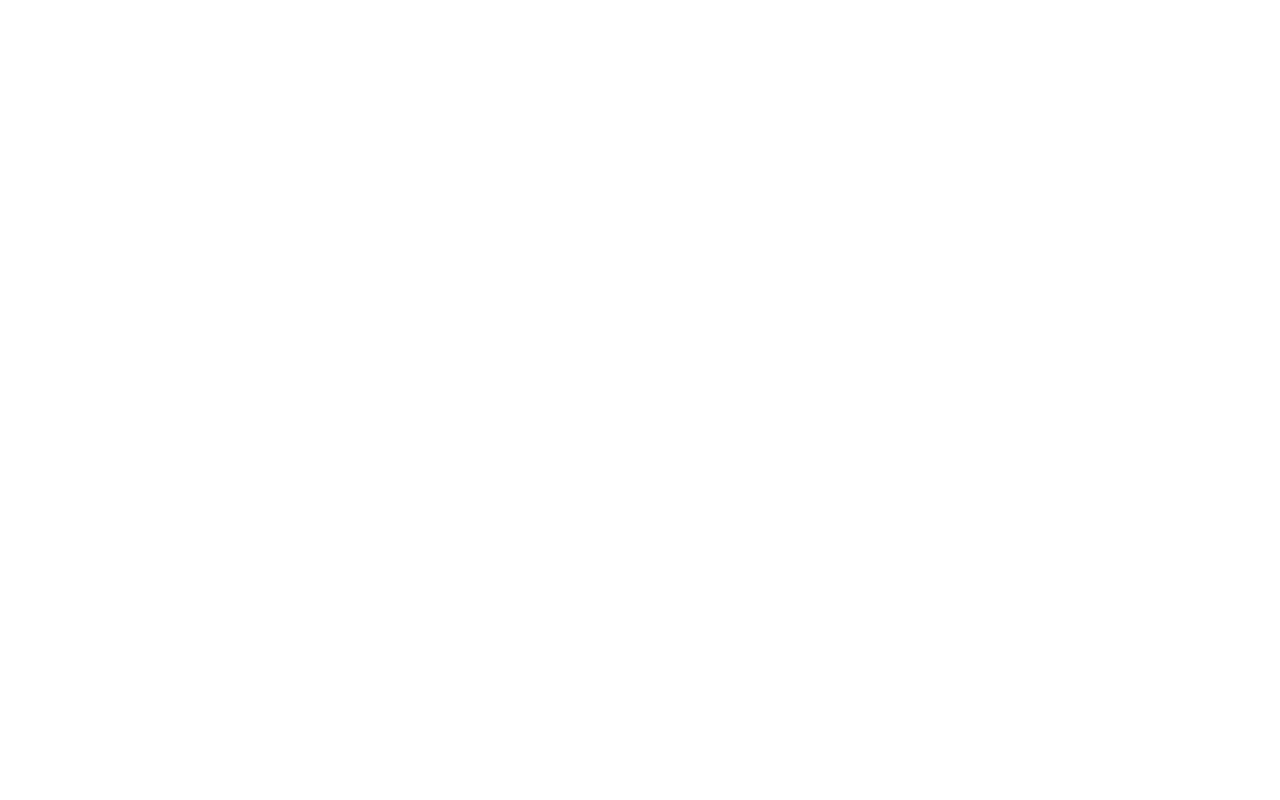
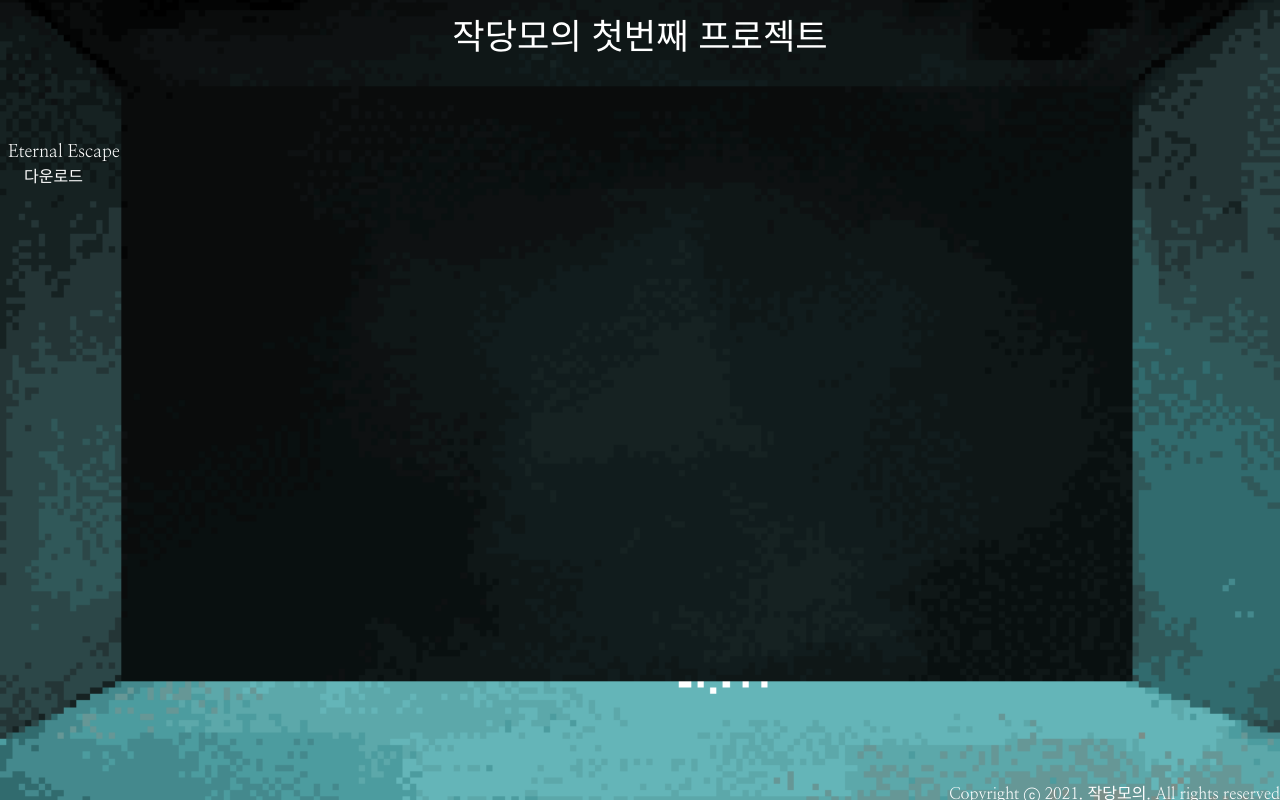
Before and after one commit to Jakdangmoi/Jakdangmoi.github.io, a plain HTML site: page index.html in a window 1280 px wide. Drawn offline with Linux system fonts and the light colour scheme.

Commit message:
이미지 주소 오류
주소 바꿈

```diff
--- a/index.html
+++ b/index.html
@@ -4,7 +4,7 @@
 	<link href="https://fonts.googleapis.com/css?family=Nanum+Myeongjo&display=swap" rel="stylesheet">
 	<style>
 		html {
-			background: url(drive-download-20200716T134414Z-001/room_4.png) no-repeat center center fixed;
+			background: url(https://github.com/Jakdangmoi/Jakdangmoi.github.io/blob/main/bg.png?raw=true) no-repeat center center fixed;
 			-webkit-background-size : cover;
 			-moz-background-size : cover;
 			-o-background-size : cover;
```
